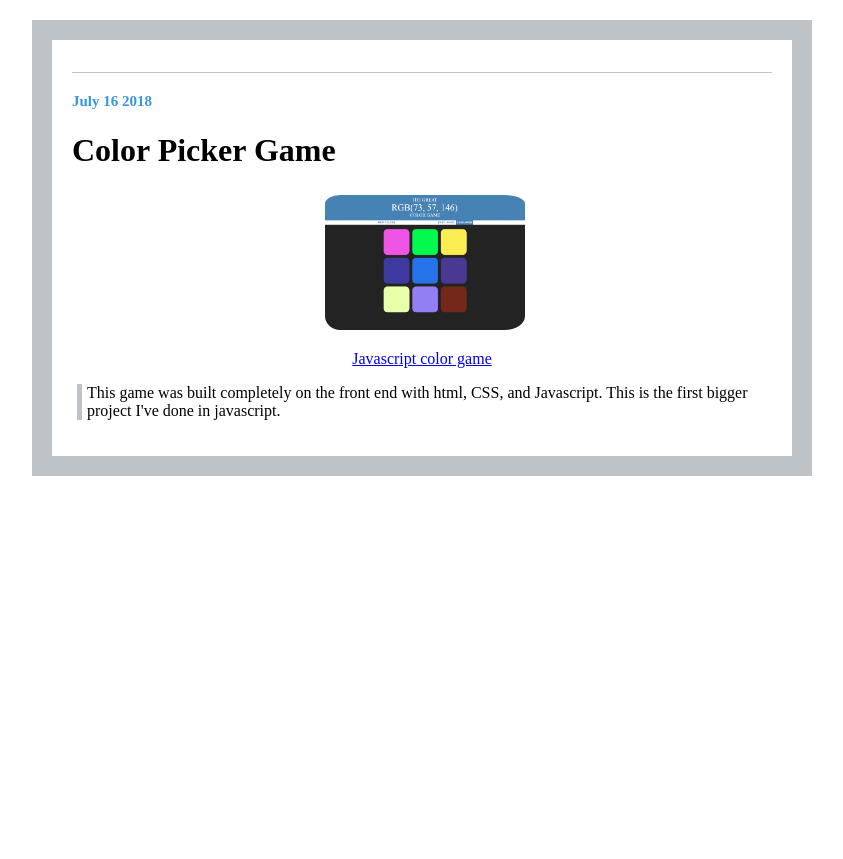
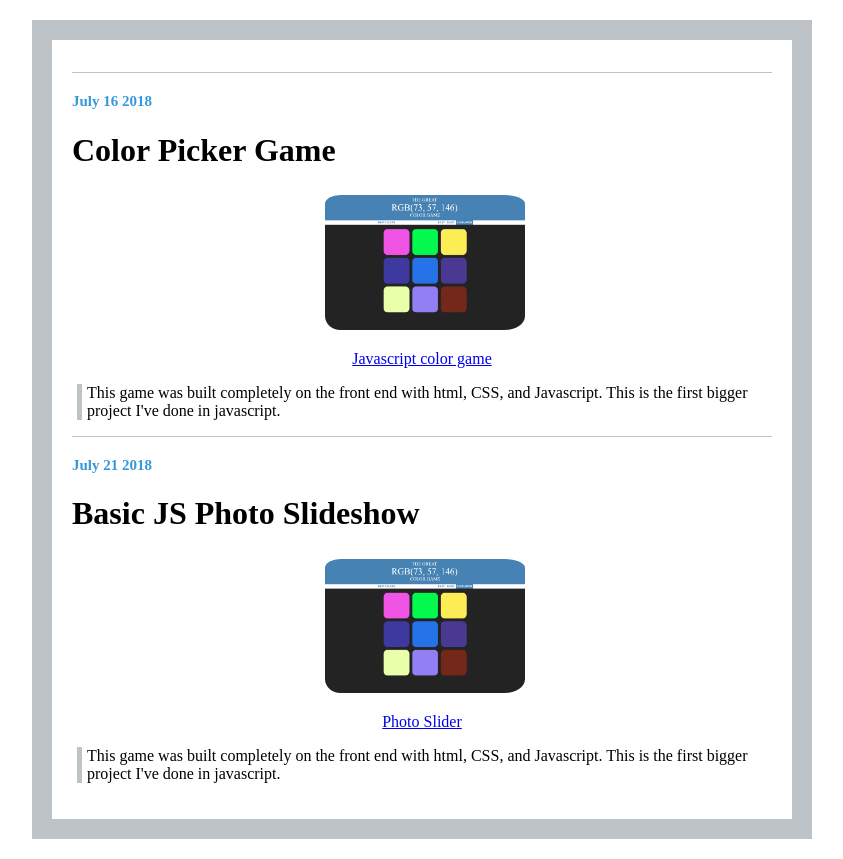
Before and after one commit to aardvarkjon/Portfolio-1, a plain HTML site: page index.html in a window 1280 px wide. Shown: the whole page, without its empty margins (218-1061 px from the left). Before the commit the page ends 800 px from the top, so only its background shows below. Drawn offline with Linux system fonts and the light colour scheme.

Commit message:
Update index.html

```diff
--- a/index.html
+++ b/index.html
@@ -17,6 +17,15 @@
 	</div>
 <p class="indent">This game was built completely on the front end with html, CSS, and Javascript. This is the first bigger project I've done in javascript.</p>
 
+	<h2 class="linebreak">July 21 2018</h2>
+
+<h1 >Basic JS Photo Slideshow</h1>
+	<div class="indented">
+	<p><a href="/photoSlider/slider.html"><img src="Capture.PNG"></a></p>
+	<p><a href="/photoSlider/slider.html">Photo Slider</a></p>
+	</div>
+<p class="indent">This game was built completely on the front end with html, CSS, and Javascript. This is the first bigger project I've done in javascript.</p>
+
 </div>
 </body>
 </html>
```
